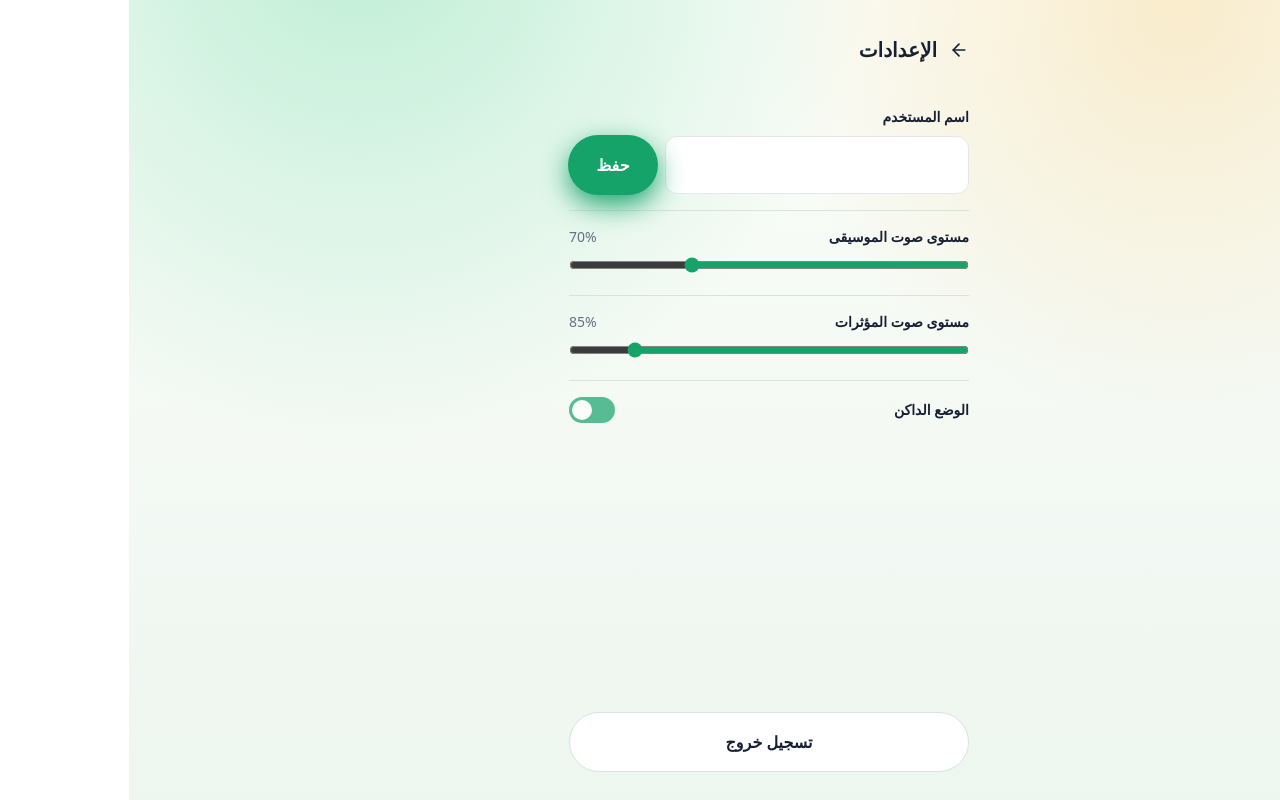
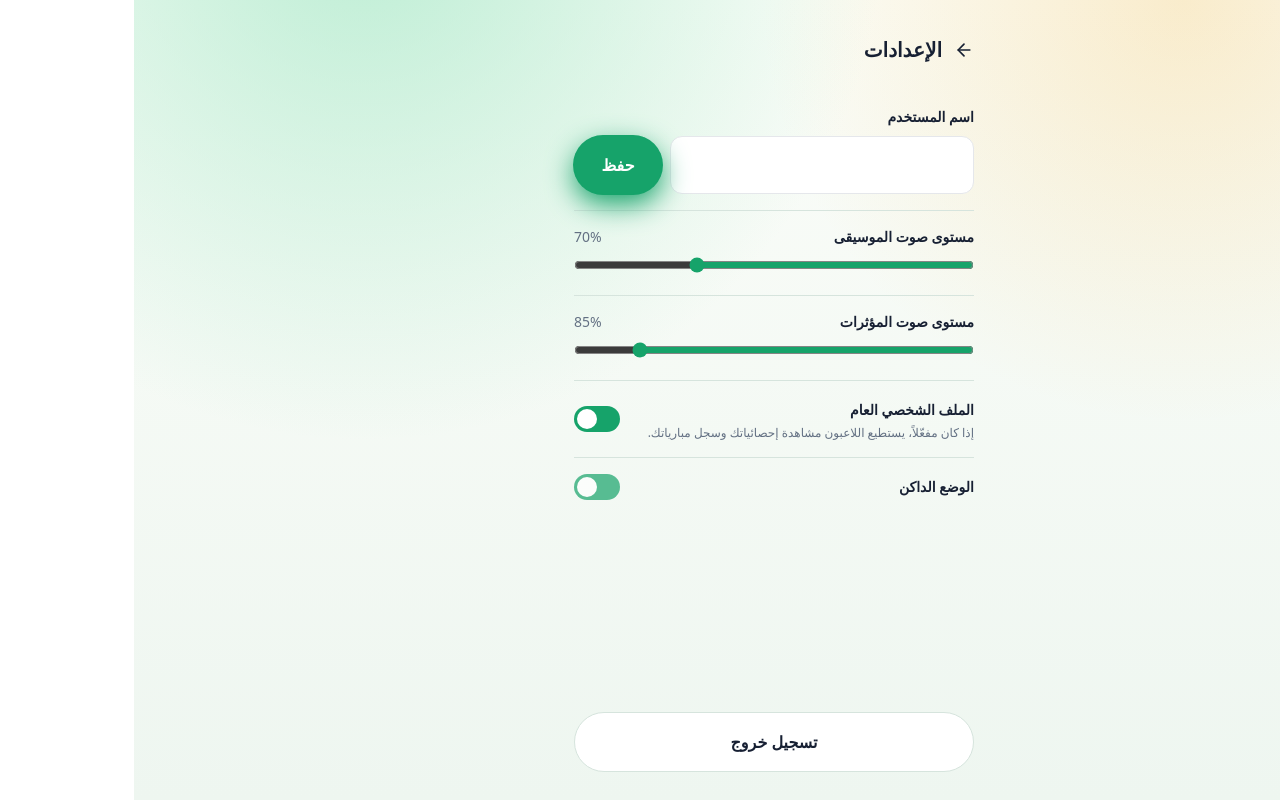
Before and after one commit to nasserAds/otherhalf, a Next.js app in the folder frontend/: page /settings in a window 1280 px wide. Built offline with nearby package versions, Linux system fonts and the light colour scheme; no server answers.

Commit message:
Add player profile privacy setting

```diff
--- a/frontend/app/settings/page.tsx
+++ b/frontend/app/settings/page.tsx
@@ -23,13 +23,18 @@ export default function SettingsPage() {
   const [username, setUsername] = useState('');
   const [savingUsername, setSavingUsername] = useState(false);
   const [usernameMessage, setUsernameMessage] = useState('');
+  const [profilePublic, setProfilePublic] = useState(true);
+  const [savingPrivacy, setSavingPrivacy] = useState(false);
 
   useEffect(() => {
     hydrate();
   }, [hydrate]);
 
   useEffect(() => {
-    if (user) setUsername(user.username);
+    if (user) {
+      setUsername(user.username);
+      setProfilePublic(user.profilePublic ?? true);
+    }
   }, [user]);
 
   async function handleUsernameSave() {
@@ -63,6 +68,20 @@ export default function SettingsPage() {
       );
     } finally {
       setSavingUsername(false);
+    }
+  }
+
+  async function handlePrivacyChange(nextValue: boolean) {
+    if (!accessToken) return;
+    setSavingPrivacy(true);
+    try {
+      const result = await api.updateProfilePrivacy(accessToken, nextValue);
+      setProfilePublic(result.profilePublic);
+      if (user) useAuthStore.getState().updateSession({ ...user, profilePublic: result.profilePublic });
+    } catch {
+      setProfilePublic((current) => current);
+    } finally {
+      setSavingPrivacy(false);
     }
   }
 
@@ -155,6 +174,21 @@ export default function SettingsPage() {
           />
         </div>
 
+        <div className="py-4">
+          <div className="flex items-center justify-between gap-4">
+            <div>
+              <label htmlFor="profile-public" className="font-bold text-sm">الملف الشخصي العام</label>
+              <p className="mt-1 text-xs text-fg-500">إذا كان مفعّلاً، يستطيع اللاعبون مشاهدة إحصائياتك وسجل مبارياتك.</p>
+            </div>
+            <Switch
+              id="profile-public"
+              checked={profilePublic}
+              disabled={savingPrivacy}
+              onCheckedChange={handlePrivacyChange}
+            />
+          </div>
+        </div>
+
         <div className="py-4 flex items-center justify-between">
           <span className="font-bold text-sm">الوضع الداكن</span>
           <Switch checked disabled />
```
